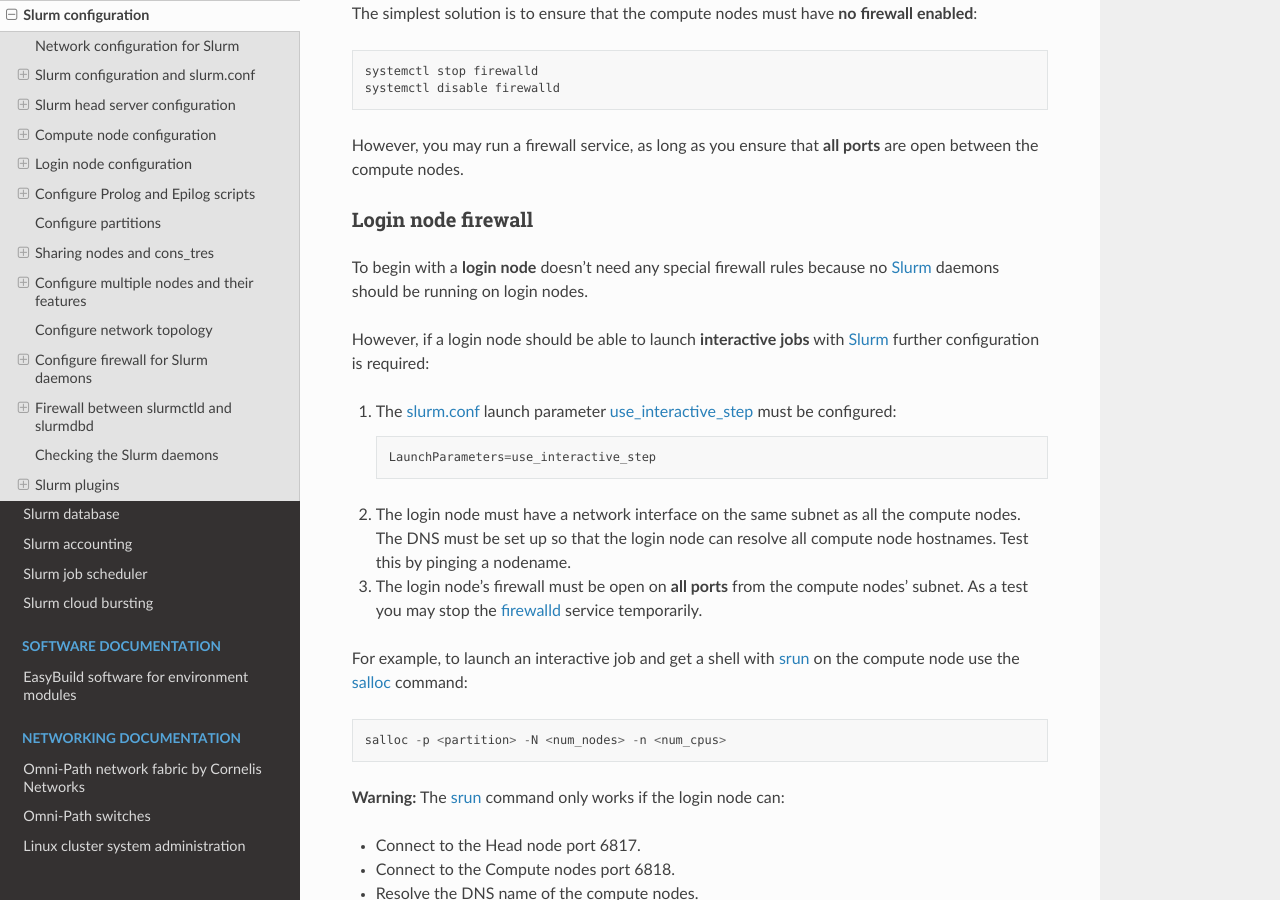
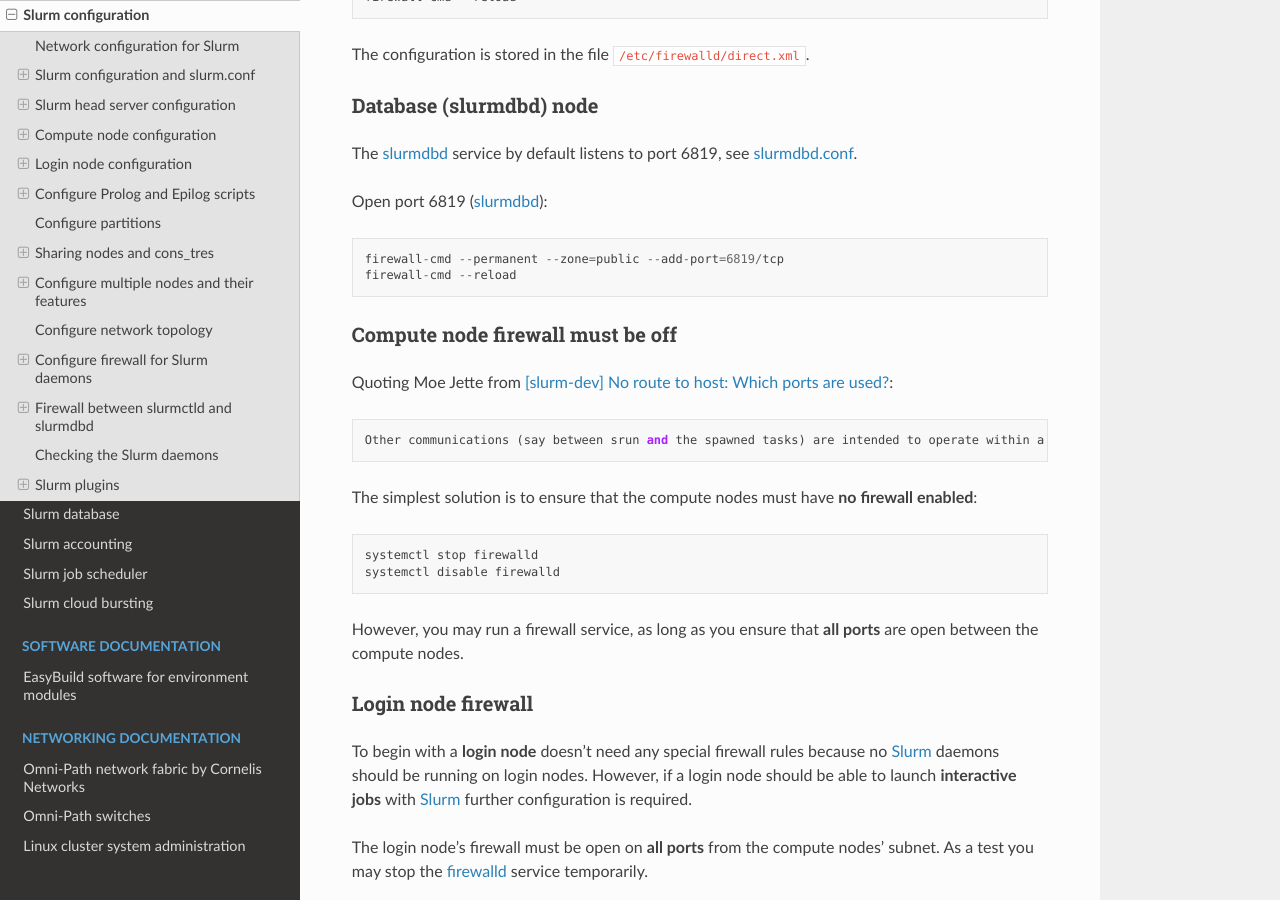
Before and after one commit to OleHolmNielsen/Niflheim_system, a Sphinx documentation site: the page built from docs/Slurm_configuration.rst, in a window 1280 px wide and 900 px high, scrolled down 41758 px. Built offline with Sphinx 7.4.7 and the Read the Docs theme 3.1.0, drawn with Linux system fonts in a browser that asks for light colours; some of the changed text lies outside the part shown.

```diff
--- a/docs/Slurm_configuration.rst
+++ b/docs/Slurm_configuration.rst
@@ -1807,23 +1828,10 @@
 -------------------
 
 To begin with a **login node** doesn't need any special firewall rules because no Slurm_ daemons should be running on login nodes.
-
-However, if a login node should be able to launch **interactive jobs** with Slurm_ further configuration is required:
-
-1. The slurm.conf_ launch parameter use_interactive_step_ must be configured::
-
-     LaunchParameters=use_interactive_step
-
-2. The login node must have a network interface on the same subnet as all the compute nodes.
-   The DNS must be set up so that the login node can resolve all compute node hostnames.
-   Test this by pinging a nodename.
-
-3. The login node's firewall must be open on **all ports** from the compute nodes' subnet.
-   As a test you may stop the firewalld_ service temporarily.
-
-For example, to launch an interactive job and get a shell with srun_ on the compute node use the salloc_ command::
-
-  salloc -p <partition> -N <num_nodes> -n <num_cpus>
+However, if a login node should be able to launch **interactive jobs** with Slurm_ further configuration is required.
+
+The login node's firewall must be open on **all ports** from the compute nodes' subnet.
+As a test you may stop the firewalld_ service temporarily.
 
 **Warning:** The srun_ command only works if the login node can:
 
@@ -1831,7 +1839,6 @@
 * Connect to the Compute nodes port 6818.
 * Resolve the DNS name of the compute nodes.
 
-.. _use_interactive_step: https://slurm.schedmd.com/faq.html#prompt
 .. _srun: https://slurm.schedmd.com/srun.html
 
 .. _firewall-between-slurmctld-and-slurmdbd:
```
Also changed, not shown: other parts of docs/Slurm_configuration.rst (+21 -0 lines).
